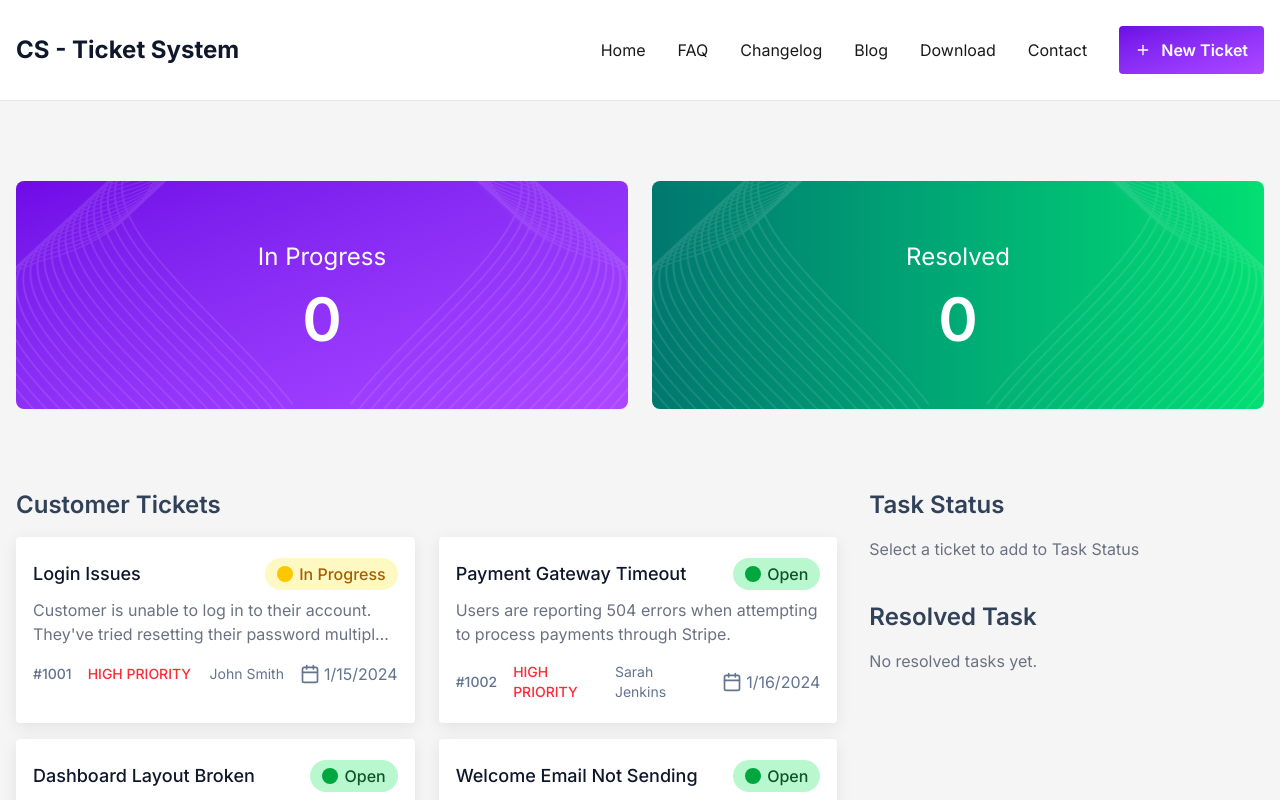
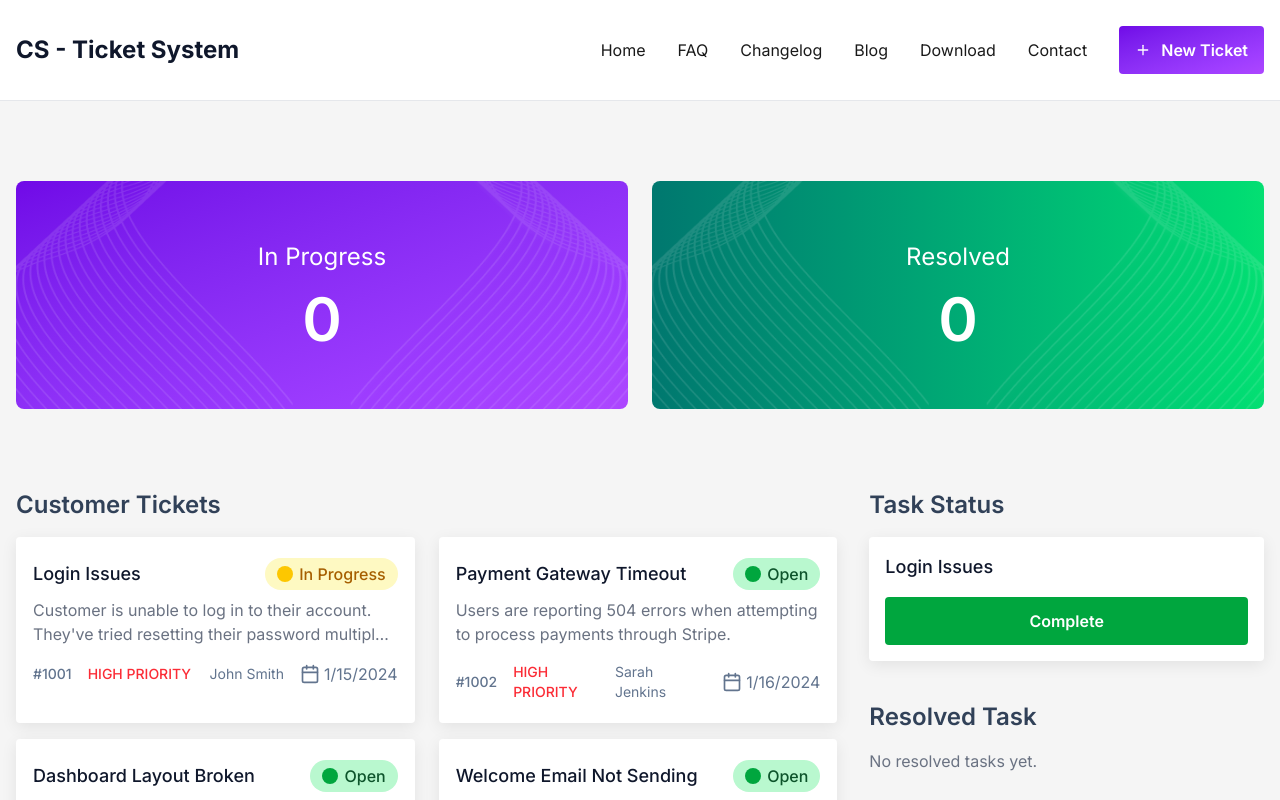
Before and after one commit to ownist/MRBA2, a React (Vite) app: page / in a window 1280 px wide. Both pictures are taken after a click on the element 215 px from the left and 630 px from the top of the page. Shown: the top 800 px of the page. Built offline with nearby package versions, Linux system fonts and the light colour scheme.

Commit message:
feat(Tickets): add single ticket status card
- Create SingleTicketStatusCard component
- Display ticket title and complete button

```diff
--- a/src/App.jsx
+++ b/src/App.jsx
@@ -1,9 +1,17 @@
+import { useState } from "react";
 import NavbarDesktop from "./components/Navbar/NavbarDesktop";
 import TasksProgress from "./components/TasksProgress";
 import TicketsContainer from "./components/Tickets/TicketsContainer/TicketsContainer";
 import TicketsStatus from "./components/Tickets/TicketsStatus/TicketsStatus";
 
 const App = () => {
+  const [insProgressTasks, setInProgressTasks] = useState([]);
+
+  const handleTicketTaskStatus = (ticket) => {
+    const pendingTicketstasks = [...insProgressTasks, ticket];
+    setInProgressTasks(pendingTicketstasks);
+  };
+
   return (
     <>
       <NavbarDesktop />
@@ -11,8 +19,8 @@ const App = () => {
         <TasksProgress />
 
         <section className="grid grid-cols-12 lg:gap-8 mb-20">
-          <TicketsContainer />
-          <TicketsStatus />
+          <TicketsContainer handleTicketTaskStatus={handleTicketTaskStatus} />
+          <TicketsStatus insProgressTasks={insProgressTasks} />
         </section>
       </main>
     </>
--- a/src/components/Tickets/TicketsContainer/SingleTicketCard.jsx
+++ b/src/components/Tickets/TicketsContainer/SingleTicketCard.jsx
@@ -1,18 +1,19 @@
 import { Calendar } from "lucide-react";
 import { useState } from "react";
 
-const SingleTicketCard = ({ ticket }) => {
+const SingleTicketCard = ({ ticket, handleTicketTaskStatus }) => {
   const [status, setStatus] = useState(ticket.status);
 
-  const handleStatusChange = () => {
+  const handleStatusChange = (ticket) => {
     setStatus("In Progress");
+    handleTicketTaskStatus(ticket);
   };
 
   const inProgress = status === "In Progress";
 
   return (
     <div
-      onClick={handleStatusChange}
+      onClick={() => handleStatusChange(ticket)}
       className="bg-white rounded shadow-[0px_4px_16px_0px_rgba(0,0,0,0.08)] border border-transparent cursor-pointer duration-200 hover:border-gray-400/40"
     >
       <div className="px-4 py-5 space-y-2">
--- a/src/components/Tickets/TicketsContainer/TicketCards.jsx
+++ b/src/components/Tickets/TicketsContainer/TicketCards.jsx
@@ -1,14 +1,18 @@
 import React, { use } from "react";
 import SingleTicketCard from "./SingleTicketCard";
 
-const TicketCards = ({ ticketsPromise }) => {
+const TicketCards = ({ ticketsPromise, handleTicketTaskStatus }) => {
   const tickets = use(ticketsPromise);
 
   return (
     <>
       <div className="mt-4 grid grid-cols-1 md:grid-cols-2 lg:grid-cols-1 xl:grid-cols-2 gap-x-6 gap-y-4">
         {tickets.map((ticket, index) => (
-          <SingleTicketCard ticket={ticket} key={index} />
+          <SingleTicketCard
+            handleTicketTaskStatus={handleTicketTaskStatus}
+            ticket={ticket}
+            key={index}
+          />
         ))}
       </div>
     </>
--- a/src/components/Tickets/TicketsContainer/TicketsContainer.jsx
+++ b/src/components/Tickets/TicketsContainer/TicketsContainer.jsx
@@ -10,7 +10,7 @@ const ticketsFetch = async () => {
 
 const ticketsPromise = ticketsFetch();
 
-const TicketsContainer = () => {
+const TicketsContainer = ({ handleTicketTaskStatus }) => {
   return (
     <>
       <div className="col-span-full lg:col-span-8">
@@ -27,7 +27,10 @@ const TicketsContainer = () => {
 
           {/* tickets cards */}
           <Suspense fallback={<Loading />}>
-            <TicketCards ticketsPromise={ticketsPromise} />
+            <TicketCards
+              handleTicketTaskStatus={handleTicketTaskStatus}
+              ticketsPromise={ticketsPromise}
+            />
           </Suspense>
         </div>
       </div>
--- /dev/null
+++ b/src/components/Tickets/TicketsStatus/SingleTicketStatusCard.jsx
@@ -0,0 +1,14 @@
+const SingleTicketStatusCard = ({ item }) => {
+  return (
+    <div className="bg-white rounded shadow-[0px_4px_16px_0px_rgba(0,0,0,0.08)]">
+      <div className="p-4 space-y-4">
+        <h1 className="text-slate-900 text-lg font-medium">{item.title}</h1>
+        <button className="w-full text-white text-base font-semibold px-4 py-3 bg-green-600 rounded duration-200 hover:bg-green-700">
+          Complete
+        </button>
+      </div>
+    </div>
+  );
+};
+
+export default SingleTicketStatusCard;
--- a/src/components/Tickets/TicketsStatus/TicketsStatus.jsx
+++ b/src/components/Tickets/TicketsStatus/TicketsStatus.jsx
@@ -1,4 +1,6 @@
-const TicketsStatus = () => {
+import SingleTicketStatusCard from "./SingleTicketStatusCard";
+
+const TicketsStatus = ({ insProgressTasks }) => {
   return (
     <>
       <div className="hidden lg:grid lg:col-span-4">
@@ -8,20 +10,19 @@ const TicketsStatus = () => {
               Task Status
             </h1>
 
-            <p className="text-gray-500 text-base font-normal">
-              Select a ticket to add to Task Status
-            </p>
-
-            {/* <div className="bg-white rounded shadow-[0px_4px_16px_0px_rgba(0,0,0,0.08)]">
-              <div className="p-4 space-y-4">
-                <h1 className="text-slate-900 text-lg font-medium">
-                  Payment Failed - Card Declined
-                </h1>
-                <button className="w-full text-white text-base font-semibold px-4 py-3 bg-green-600 rounded duration-200 hover:bg-green-700">
-                  Complete
-                </button>
-              </div>
-            </div> */}
+            <div className="">
+              {insProgressTasks.length === 0 ? (
+                <p className="text-gray-500 text-base font-normal">
+                  Select a ticket to add to Task Status
+                </p>
+              ) : (
+                <div className="space-y-4">
+                  {insProgressTasks.map((item, index) => (
+                    <SingleTicketStatusCard item={item} key={index} />
+                  ))}
+                </div>
+              )}
+            </div>
 
             {/*  */}
           </div>
```
